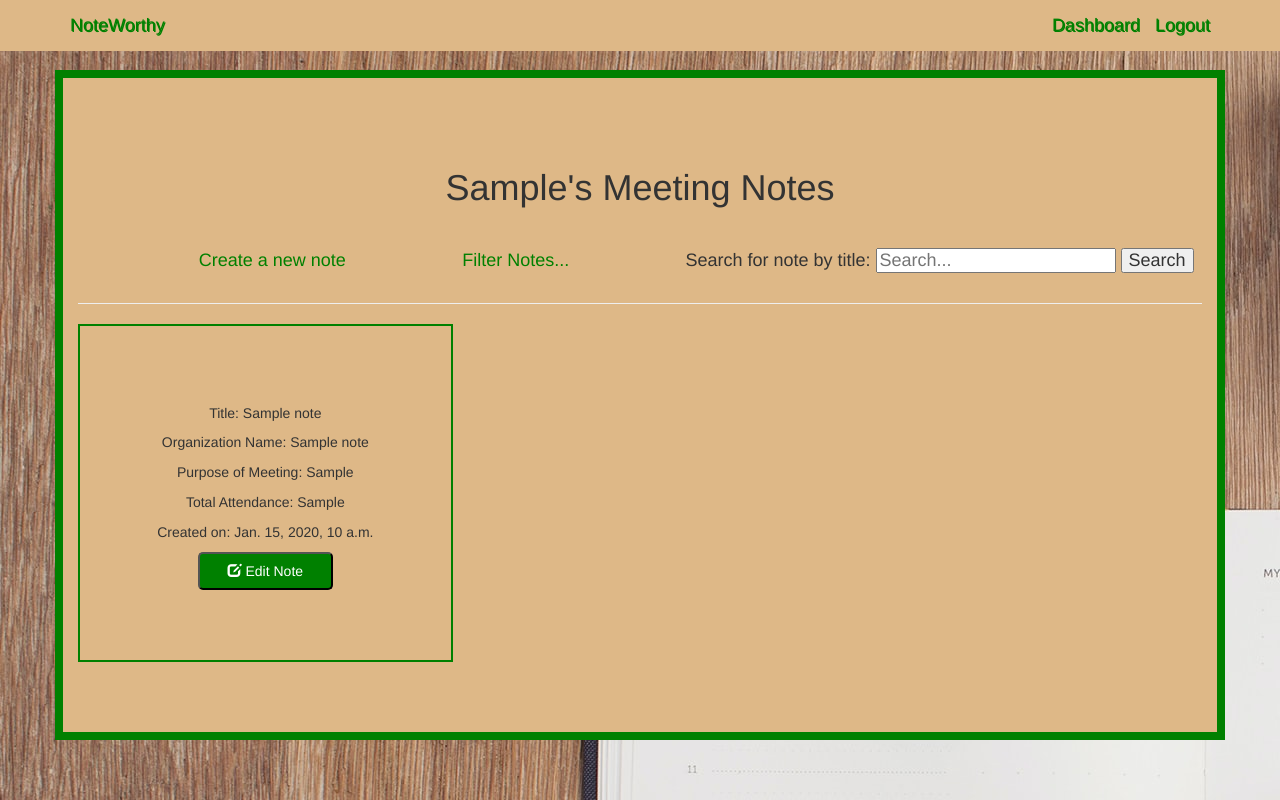
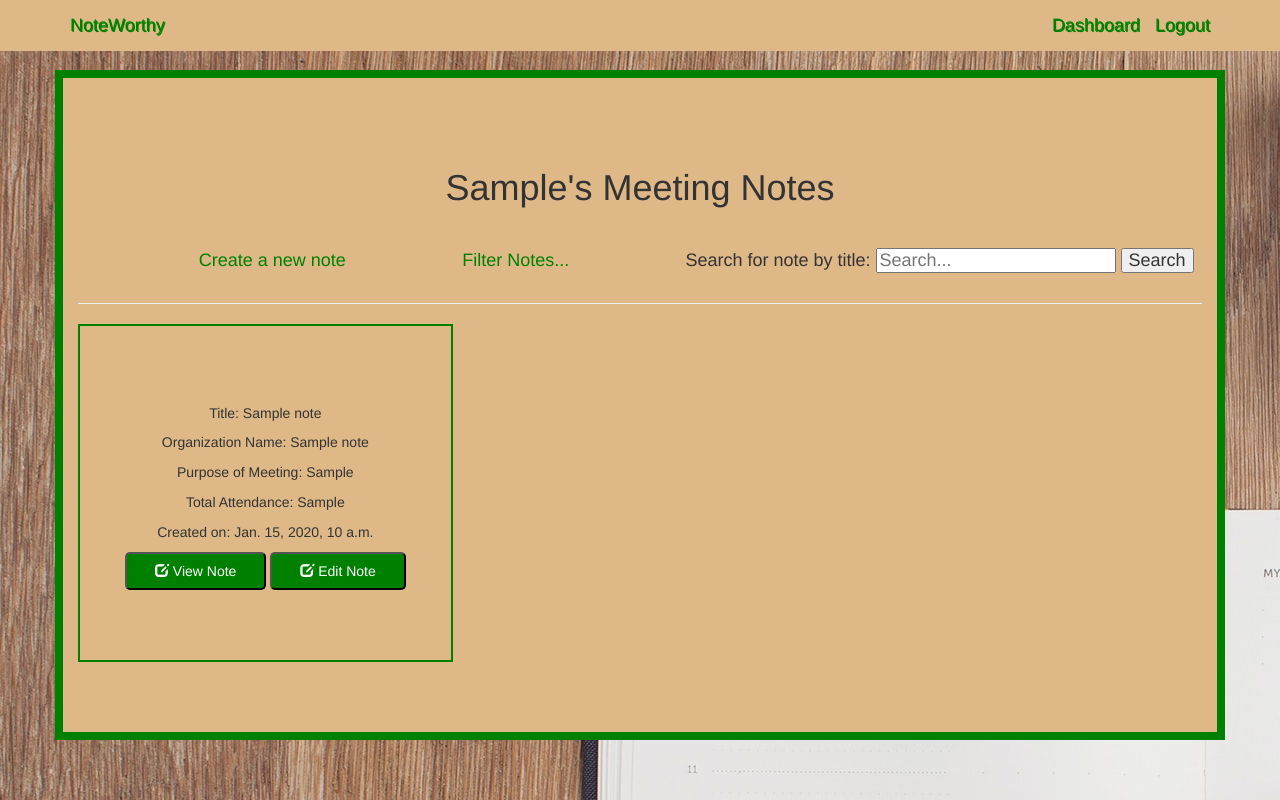
Before and after one commit to jonathankamau/note-taking-app, a Django app: page /dashboard/ in a window 1280 px wide. Run offline with Django 3.2, Linux system fonts and the light colour scheme; a user stored in the database is signed in; tables that the repository leaves empty hold one stand-in row (values such as "Sample post"); some libraries are stand-ins or nearby versions.

Commit message:
[Feature] add note view redirect button

```diff
--- a/app/template/dashboard.html
+++ b/app/template/dashboard.html
@@ -30,6 +30,11 @@
                     <p class="card-text">Purpose of Meeting: {{ note.purpose }}</p>
                     <p class="card-text">Total Attendance: {{ note.total_attendance }}</p>
                     <p class="card-text">Created on: {{ note.date_created }}</p>
+                    <a href="{% url 'view_note' note.id %}">
+                        <button type="button" class="pure-button pure-button-primary">
+                            <span class="glyphicon glyphicon-edit"></span> View Note
+                        </button>
+                    </a>
                     <a href="{% url 'edit_note' note.id %}">
                         <button type="button" class="pure-button pure-button-primary">
                             <span class="glyphicon glyphicon-edit"></span> Edit Note
```
